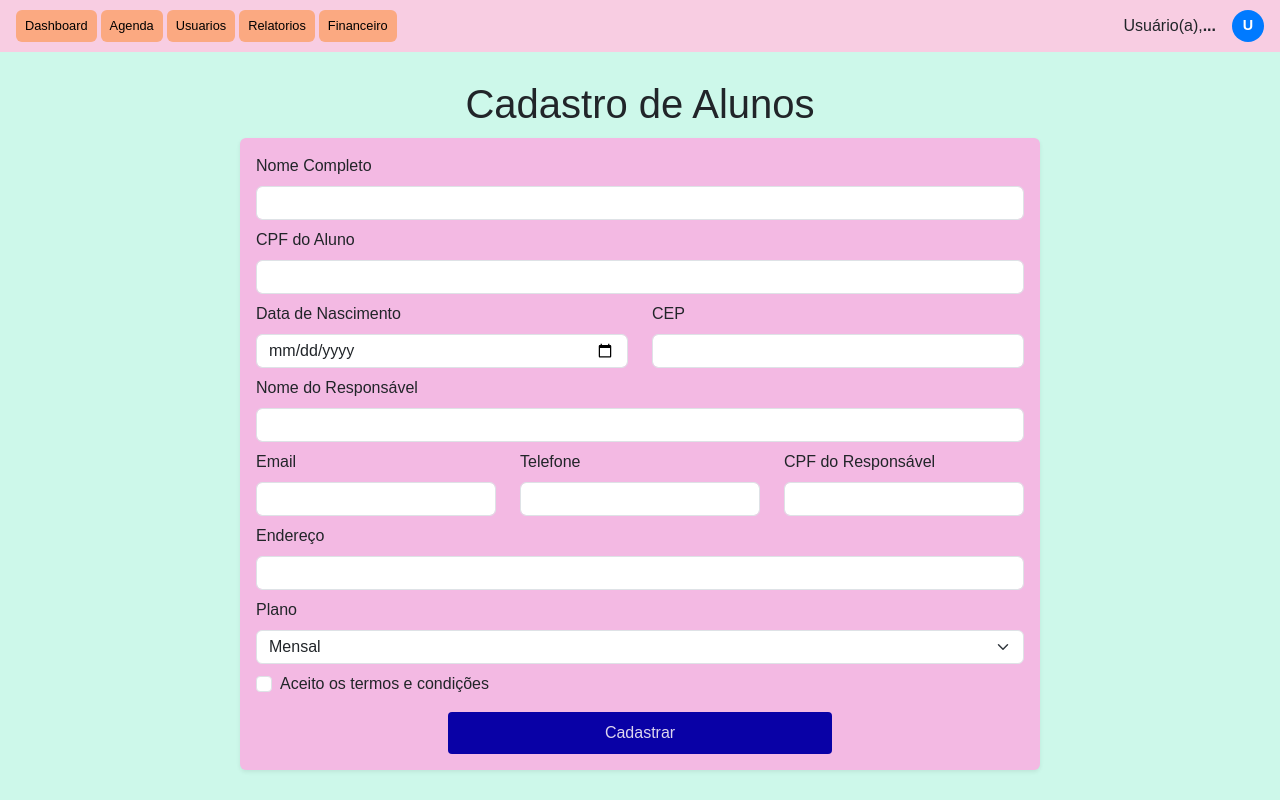
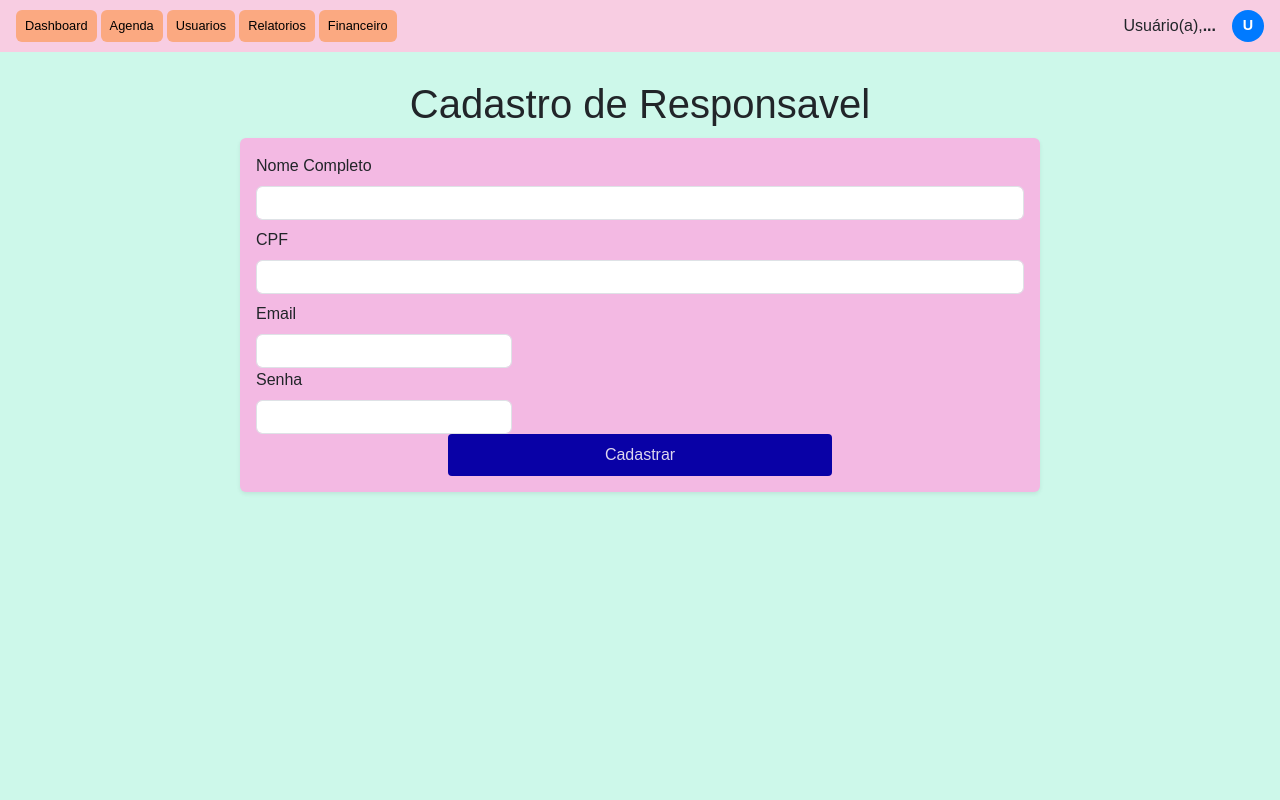
Before and after one commit to Ailton-guedes/Projeto-Personal-Kids, a React (Vite) app in the folder frontend/: page /usuarios/cadastro-de-aluno in a window 1280 px wide. Built offline with nearby package versions, Linux system fonts and the light colour scheme.

Commit message:
integração com back-end

```diff
--- a/frontend/src/pages/administrator/usuarios/cadastro_aluno/index.jsx
+++ /dev/null
@@ -1,101 +0,0 @@
-
-
-
-
-
-const CadastroDeAluno = () => {
-    return (
-        <div className="container">
-            <h1 className="text-center text-dark mt-2">Cadastro de Alunos</h1>
-            <form
-                action="/processar_cadastro"
-                method="post"
-                className="p-3 rounded shadow-sm"
-                style={{ backgroundColor: '#f3b9e3', maxWidth: '800px', margin: '10px auto', fontFamily: 'Arial, Helvetica, sans-serif' }}
-            >
-                <div className="mb-2">
-                    <label htmlFor="nome" className="form-label" style={{ fontSize: '16px' }}>Nome Completo</label>
-                    <input type="text" id="nome" name="nome" className="form-control py-1" required />
-                </div>
-
-                <div className="mb-2">
-                    <label htmlFor="cpf_aluno" className="form-label" style={{ fontSize: '16px' }}>CPF do Aluno</label>
-                    <input type="text" id="cpf_aluno" name="cpf_aluno" className="form-control py-1" required />
-                </div>
-
-                <div className="row mb-2">
-                    <div className="col-md-6">
-                        <label htmlFor="data_nascimento" className="form-label" style={{ fontSize: '16px' }}>Data de Nascimento</label>
-                        <input type="date" id="data_nascimento" name="data_nascimento" className="form-control py-1" required />
-                    </div>
-                    <div className="col-md-6">
-                        <label htmlFor="cep" className="form-label" style={{ fontSize: '16px' }}>CEP</label>
-                        <input type="text" id="cep" name="cep" className="form-control py-1" required />
-                    </div>
-                </div>
-
-                <div className="mb-2">
-                    <label htmlFor="nome_responsavel" className="form-label" style={{ fontSize: '16px' }}>Nome do Responsável</label>
-                    <input type="text" id="nome_responsavel" name="nome_responsavel" className="form-control py-1" required />
-                </div>
-
-                <div className="row mb-2">
-                    <div className="col-md-4">
-                        <label htmlFor="email" className="form-label" style={{ fontSize: '16px' }}>Email</label>
-                        <input type="email" id="email" name="email" className="form-control py-1" required />
-                    </div>
-
-                    <div className="col-md-4">
-                        <label htmlFor="telefone" className="form-label" style={{ fontSize: '16px' }}>Telefone</label>
-                        <input type="text" id="telefone" name="telefone" className="form-control py-1" required />
-                    </div>
-
-                    <div className="col-md-4">
-                        <label htmlFor="cpf_responsavel" className="form-label" style={{ fontSize: '16px' }}>CPF do Responsável</label>
-                        <input type="text" id="cpf_responsavel" name="cpf_responsavel" className="form-control py-1" required />
-                    </div>
-                </div>
-
-                <div className="mb-2">
-                    <label htmlFor="endereco" className="form-label" style={{ fontSize: '16px' }}>Endereço</label>
-                    <input type="text" id="endereco" name="endereco" className="form-control py-1" required />
-                </div>
-
-                <div className="mb-2">
-                    <label htmlFor="plano" className="form-label" style={{ fontSize: '16px' }}>Plano</label>
-                    <select id="plano" name="plano" className="form-select py-1" required>
-                        <option value="mensal">Mensal</option>
-                        <option value="trimestral">Trimestral</option>
-                        <option value="semestral">Semestral</option>
-                    </select>
-                </div>
-
-                <div className="form-check mb-3">
-                    <input type="checkbox" id="termos" name="termos" className="form-check-input" required />
-                    <label htmlFor="termos" className="form-check-label" style={{ fontSize: '16px' }}>
-                        Aceito os termos e condições
-                    </label>
-                </div>
-
-                <div className="text-center">
-                    <button
-                        type="submit"
-                        className="btn"
-                        style={{
-                            backgroundColor: 'rgb(9, 1, 166)',
-                            color: 'rgb(221, 214, 238)',
-                            padding: '8px 16px',
-                            borderRadius: '4px',
-                            fontSize: '16px',
-                            width: '50%',
-                        }}
-                    >
-                        Cadastrar
-                    </button>
-                </div>
-            </form>
-        </div>
-    );
-};
-
-export default CadastroDeAluno;
--- a/frontend/src/pages/administrator/usuarios/cadastro_professor/index.jsx
+++ b/frontend/src/pages/administrator/usuarios/cadastro_professor/index.jsx
@@ -1,8 +1,42 @@
-const CadastroProfessor = () => {
+import { criarProfessor } from '../../../../service/api';
+import { useState } from 'react';
+
+
+const Cadastro_professor = () => {
+
+    const [formData, setFormData] = useState({
+        name: '',
+        cpf: '',
+        email: '',
+        password: '',
+        type_class:'',
+    });
+
+    const handleChange = (e) => {
+        const { name, value } = e.target;
+        setFormData((prev) => ({
+            ...prev,
+            [name]: value,
+        }));
+    };
+
+    const enviarDados = async (e) => {
+        e.preventDefault();
+        try {
+            const response = await criarProfessor (formData);
+            console.log('Professor cadastrado', response.data)
+        } catch (error) {
+            console.error(error);
+        }
+    }
+
+
+
     return (
         <div className="container">
             <h1 className="text-center text-dark mt-2">Cadastro de Professor</h1>
             <form
+            onSubmit={enviarDados}
                 className="p-3 rounded shadow-sm"
                 style={{
                     backgroundColor: '#f3b9e3',
@@ -11,28 +45,37 @@ const CadastroProfessor = () => {
                     fontFamily: 'Arial, Helvetica, sans-serif'
                 }}
             >
+                {/* Nome */}
                 <div className="mb-2">
-                    <label htmlFor="nome" className="form-label" style={{ fontSize: '16px' }}>Nome Completo</label>
-                    <input type="text" id="nome" name="nome" className="form-control py-1" required />
+                    <label htmlFor="name" className="form-label" style={{ fontSize: '16px' }}>Nome Completo</label>
+                    <input type="text" onChange={handleChange} value={formData.name} name="name" className="form-control py-1" required />
                 </div>
 
-                <div className="row mb-2">
-                    <div className="col-md-6">
-                        <label htmlFor="email" className="form-label" style={{ fontSize: '16px' }}>Email</label>
-                        <input type="email" id="email" name="email" className="form-control py-1" required />
-                    </div>
-                    <div className="col-md-6">
-                        <label htmlFor="telefone" className="form-label" style={{ fontSize: '16px' }}>Telefone</label>
-                        <input type="text" id="telefone" name="telefone" className="form-control py-1" required />
-                    </div>
+                {/* Email */}
+                <div className="mb-2">
+                    <label htmlFor="email" className="form-label" style={{ fontSize: '16px' }}>Email</label>
+                    <input type="email" onChange={handleChange} value={formData.email} name="email" className="form-control py-1" required />
                 </div>
 
                 {/* CPF */}
-                <div className="mb-2 text-center">
-                    <label htmlFor="cpf" className="form-label" style={{  fontSize: '16px' }}>CPF</label>
-                    <input type="text" id="cpf" name="cpf" className="form-control py-1 w-50 mx-auto" required />
+                <div className="mb-2">
+                    <label htmlFor="cpf" className="form-label" style={{ fontSize: '16px' }}>CPF</label>
+                    <input type="text" onChange={handleChange} value={formData.cpf} name="cpf" className="form-control py-1" required />
                 </div>
 
+                {/* Senha */}
+                <div className="mb-2">
+                    <label htmlFor="password" className="form-label" style={{ fontSize: '16px' }}>Senha</label>
+                    <input type="password" onChange={handleChange} value={formData.password} name="password" className="form-control py-1" required />
+                </div>
+
+                {/* Tipo de Aula */}
+                <div className="mb-4">
+                    <label htmlFor="type_class" className="form-label" style={{ fontSize: '16px' }}>Tipo de Aula</label>
+                    <input type="text" onChange={handleChange} value={formData.type_class} name="type_class" className="form-control py-1" required />
+                </div>
+
+                {/* Botão */}
                 <div className="text-center">
                     <button
                         type="submit"
@@ -54,4 +97,4 @@ const CadastroProfessor = () => {
     );
 };
 
-export default CadastroProfessor;
+export default Cadastro_professor;
--- /dev/null
+++ b/frontend/src/pages/administrator/usuarios/cadastro_responsavel/index.jsx
@@ -0,0 +1,84 @@
+import { criarResponsavel } from '../../../../service/api';
+import { useState } from 'react';
+
+
+const Cadastro_responsavel = () => {
+
+    const handleChange = (e) => {
+        const { name, value } = e.target;
+        setFormData((prev) => ({
+            ...prev,
+            [name]: value,
+        }));
+    };
+
+    const [formData, setFormData] = useState({
+        name: '',
+        cpf: '',
+        email: '',
+        password: '',
+    });
+
+    const enviarDados = async (e) => {
+        e.preventDefault();
+        try {
+            const response = await criarResponsavel(formData);
+            console.log('Cadastro responsavel realizado', response.data)
+        } catch (error) {
+            console.error('Erro ao cadastrar responsavel', error);
+        }
+    };
+
+
+    return (
+        <div className="container">
+            <h1 className="text-center text-dark mt-2">Cadastro de Responsavel</h1>
+            <form
+                onSubmit={enviarDados}
+                method="post"
+                className="p-3 rounded shadow-sm"
+                style={{ backgroundColor: '#f3b9e3', maxWidth: '800px', margin: '10px auto', fontFamily: 'Arial, Helvetica, sans-serif' }}
+            >
+                <div className="mb-2">
+                    <label htmlFor="name" className="form-label" style={{ fontSize: '16px' }}>Nome Completo</label>
+                    <input type="text" onChange={handleChange} value={formData.name} name="name" className="form-control py-1" required />
+                </div>
+
+                <div className="mb-2">
+                    <label htmlFor="cpf" className="form-label" style={{ fontSize: '16px' }}>CPF</label>
+                    <input type="text" onChange={handleChange} value={formData.cpf} name="cpf" className="form-control py-1" required />
+                </div>
+
+
+                <div className="col-md-4">
+                    <label htmlFor="email" className="form-label" style={{ fontSize: '16px' }}>Email</label>
+                    <input type="email" onChange={handleChange} value={formData.email} name="email" className="form-control py-1" required />
+                </div>
+
+               <div className="col-md-4">
+                    <label htmlFor="password" className="form-label" style={{ fontSize: '16px' }}>Senha</label>
+                    <input type="password" onChange={handleChange} value={formData.password} name="password" className="form-control py-1" required />
+                </div>
+
+                <div className="text-center">
+                    <button
+                        type="submit"
+                        className="btn"
+                        style={{
+                            backgroundColor: 'rgb(9, 1, 166)',
+                            color: 'rgb(221, 214, 238)',
+                            padding: '8px 16px',
+                            borderRadius: '4px',
+                            fontSize: '16px',
+                            width: '50%',
+                        }}
+                    >
+                        Cadastrar
+                    </button>
+                </div>
+            </form>
+        </div>
+    );
+};
+
+export default Cadastro_responsavel;
--- a/frontend/src/routes/root.jsx
+++ b/frontend/src/routes/root.jsx
@@ -9,8 +9,8 @@ import Dashboard from "../pages/administrator/dashboard";
 import Agenda from "../pages/administrator/agenda";
 
 import User from "../pages/administrator/usuarios";
-import Cadastroaluno from "../pages/administrator/usuarios/cadastro_aluno";
-import Cadastroprofessor from "../pages/administrator/usuarios/cadastro_professor";
+import Cadastro_responsavel from "../pages/administrator/usuarios/cadastro_responsavel";
+import Cadastro_professor from "../pages/administrator/usuarios/cadastro_professor";
 import Perfil from "../pages/administrator/usuarios/perfil";
 
 import Financeiro from "../pages/administrator/financeiro";
@@ -30,8 +30,8 @@ const Root = () => {
                 <Route path="/agenda" element={<Navbar><Agenda /></Navbar>} />
 
                 <Route path="/usuarios" element={<Navbar><User /></Navbar>} />
-                <Route path="/usuarios/cadastro-de-aluno" element={<Navbar><Cadastroaluno /></Navbar>} />
-                <Route path="/usuarios/cadastro-de-professor" element={<Navbar><Cadastroprofessor /></Navbar>} />
+                <Route path="/usuarios/cadastro-de-aluno" element={<Navbar><Cadastro_responsavel /></Navbar>} />
+                <Route path="/usuarios/cadastro-de-professor" element={<Navbar><Cadastro_professor /></Navbar>} />
                 <Route path="/usuarios/perfil/:id" element={<Navbar><Perfil /></Navbar>} />
 
                 <Route path="/financeiro" element={<Navbar><Relatorios /></Navbar>} />
```
Also changed, not shown: 1 other file (tests, documents, lock files or other folders).
